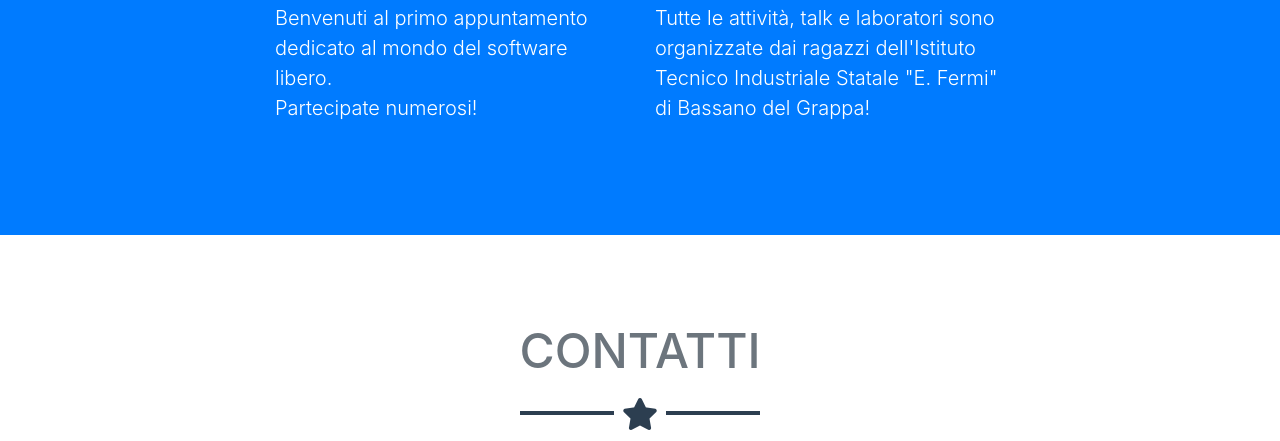
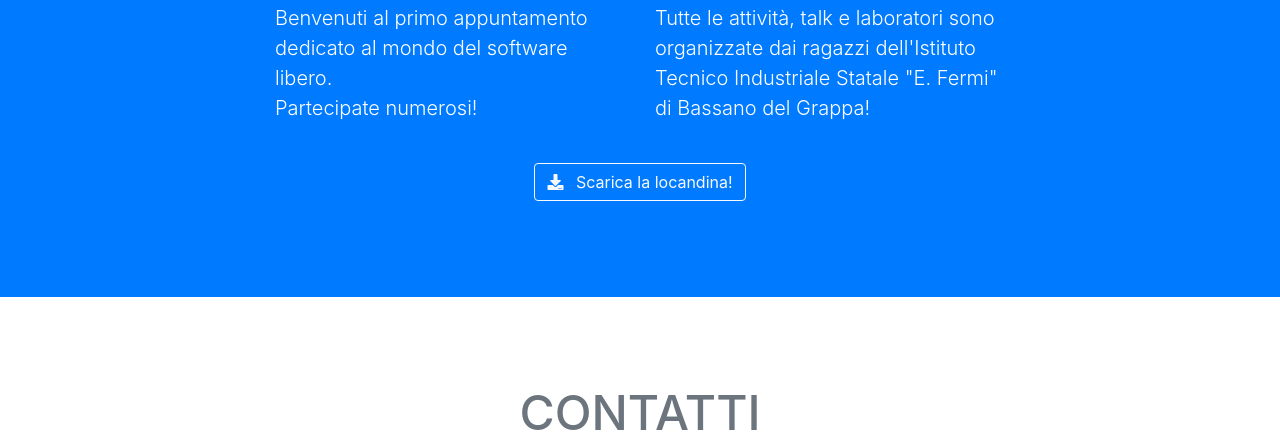
Before and after one commit to fntgnn/LinuxDay, a website with bundled scripts: page index.html in a window 1280 px wide. Shown: the part 2057-2498 px from the top of the page. Built offline with nearby package versions, Linux system fonts and the light colour scheme.

Commit message:
locandina

```diff
--- a/index.html
+++ b/index.html
@@ -258,12 +258,12 @@
             <p class="lead">Tutte le attività, talk e laboratori sono organizzate dai ragazzi dell'Istituto Tecnico Industriale Statale "E. Fermi" di Bassano del Grappa!</p>
           </div>
         </div>
-        <!--<div class="text-center mt-4">
-          <a class="btn btn-xl btn-outline-light" href="#">
+        <div class="text-center mt-4">
+          <a class="btn btn-xl btn-outline-light" href="linuxDay2018.pdf" target="_blank">
             <i class="fas fa-download mr-2"></i>
             Scarica la locandina!
           </a>
-        </div>-->
+        </div>
       </div>
     </section>
 
```
Also changed, not shown: 1 other file.
